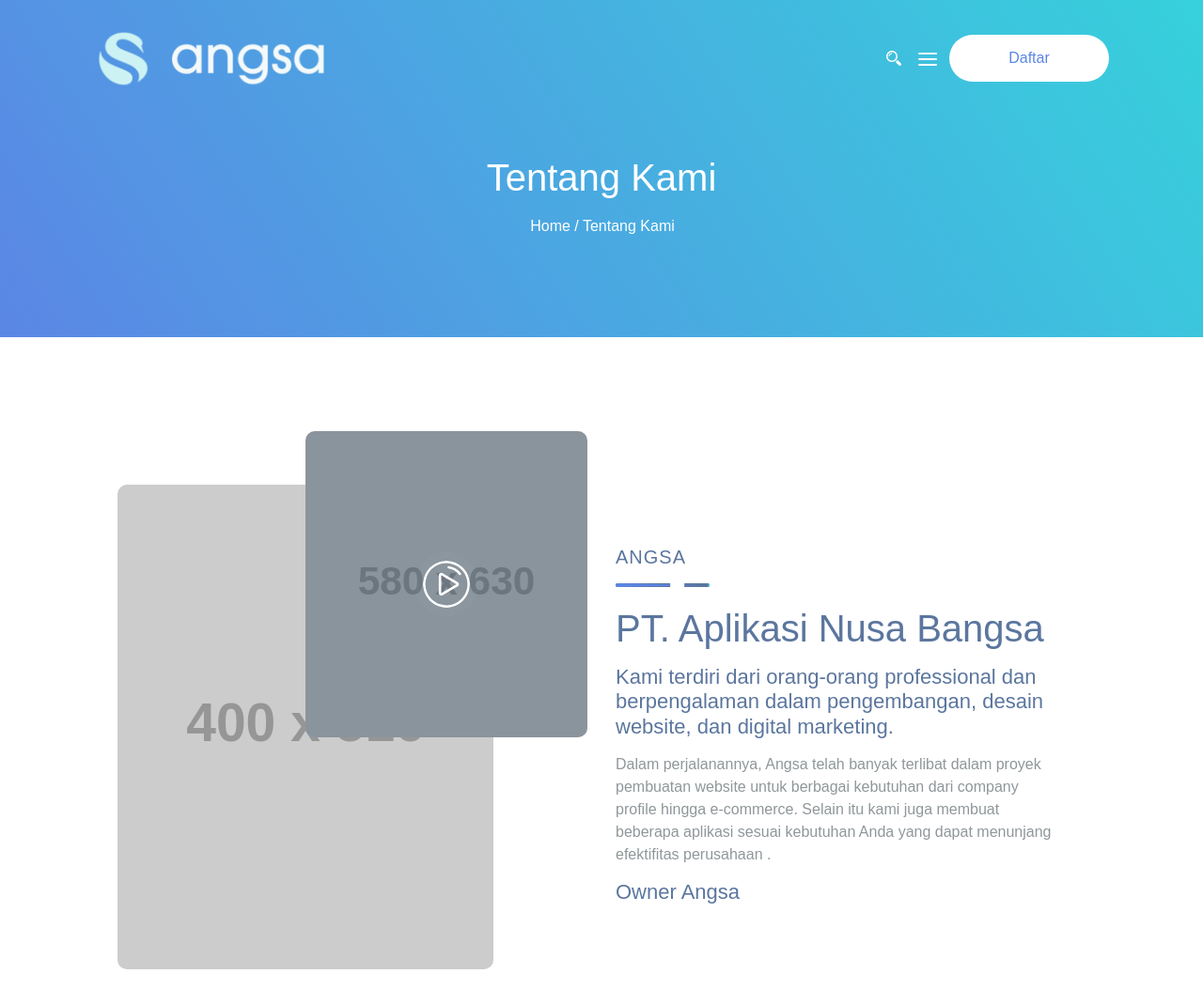
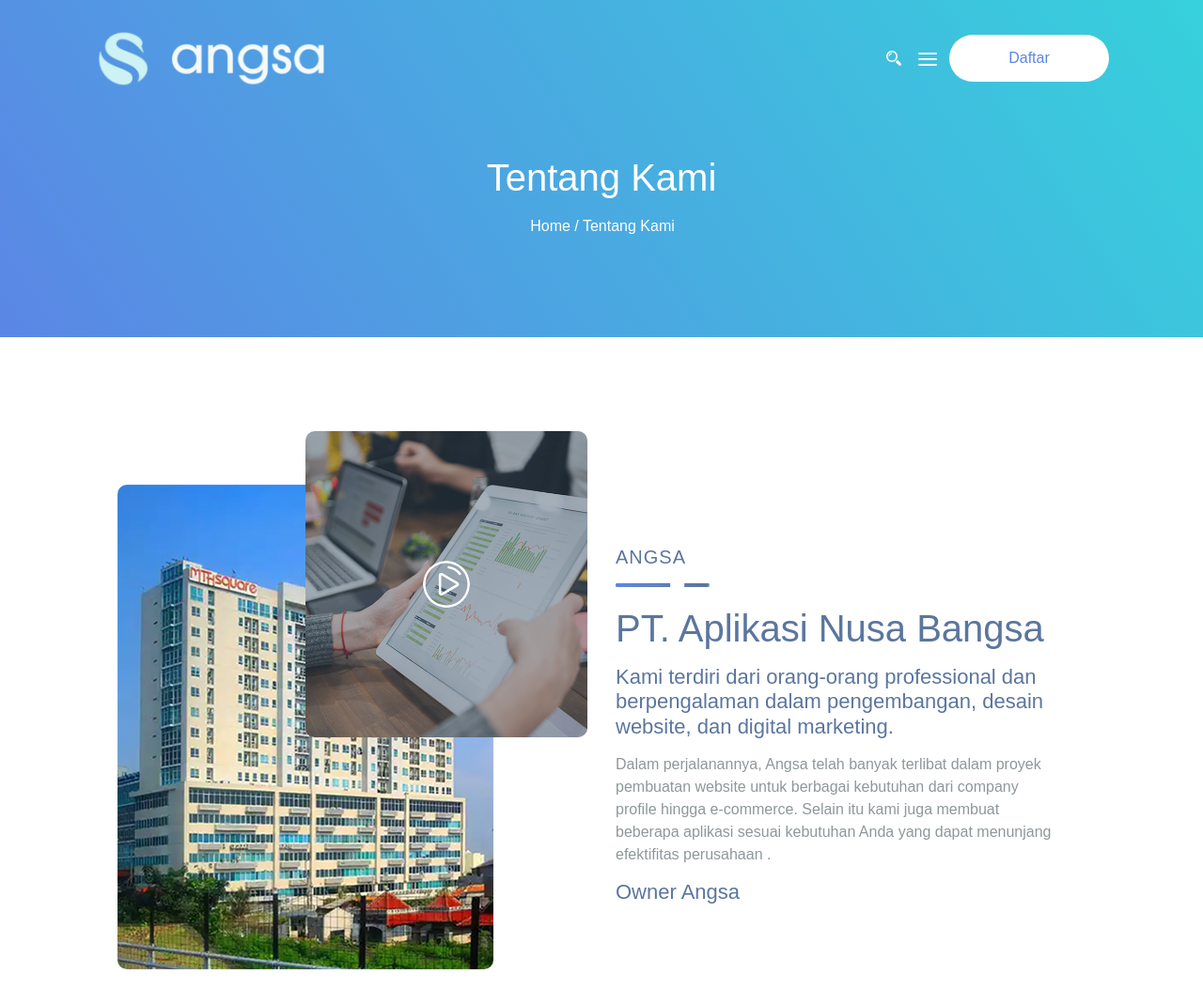
Before and after one commit to rynbldn/angsamaster, a plain HTML site: page about.html in a window 1280 px wide. Shown: the top 1070 px of the page at 94% size. Drawn offline with Linux system fonts and the light colour scheme; placeholder pictures from the web are drawn by us; a script that the page names is missing; a web font is replaced by a local one.

Commit message:
update gambar pada page about

```diff
--- a/about.html
+++ b/about.html
@@ -19,7 +19,7 @@ Website: https://angsa.co.id
 	<meta name="keywords" content=""/>
 	<meta name="author"  content="PT. Apllikasi Nusa Bangsa"/>
 	<meta name="MobileOptimized" content="320" />
-	<title>Solar Supplier - Responsive HTML Template</title>
+	<title>Tentang  Kami - Aplikasi Nusa Bangsa</title>
 	<link rel="stylesheet" href="assets/css/bootstrap.min.css" />
 	<link rel="stylesheet" href="assets/css/fonts.css" />
 	<link rel="stylesheet" href="assets/css/fontawesome.min.css" />
@@ -105,9 +105,9 @@ Website: https://angsa.co.id
 		<div class="row">
 			<div class="col-lg-6">
 				<div class="ss_about_img">
-					<img class="img-fluid ss_about1" src="https://via.placeholder.com/400x516" alt="team"/>
+					<img class="img-fluid ss_about1" src="assets/images/about-us/office-aplikasi-nusa-bangsa.png" alt="team"/>
 					<div class="ss_video_img">
-					<img class="img-fluid ss_about2" src="https://via.placeholder.com/580x630" alt="team"/>
+					<img class="img-fluid ss_about2" src="assets/images/about-us/business-aplikasi-nusa-bangsa.jpg" alt="team"/>
 						<a class="ss_video_popup" rel="external" href="https://www.youtube.com/embed/GPproTNdIyw">
 						<svg xmlns="http://www.w3.org/2000/svg" viewBox="0 0 512 512">
 							<g>
```
Also changed, not shown: assets/images/about-us/business-aplikasi-nusa-bangsa.jpg (added), assets/images/about-us/office-aplikasi-nusa-bangsa.png (added).
